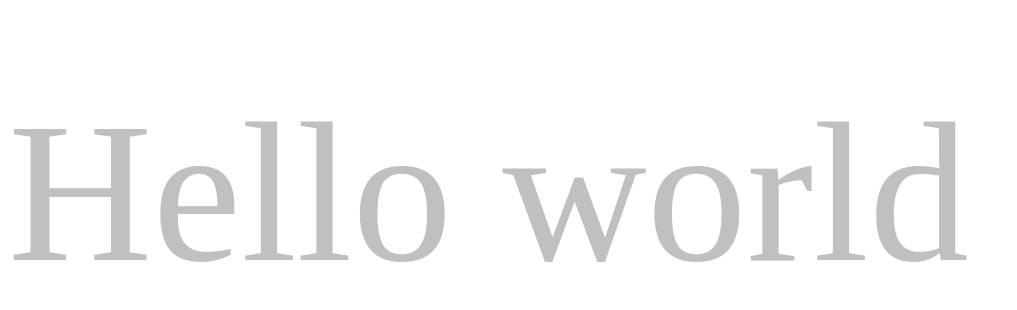
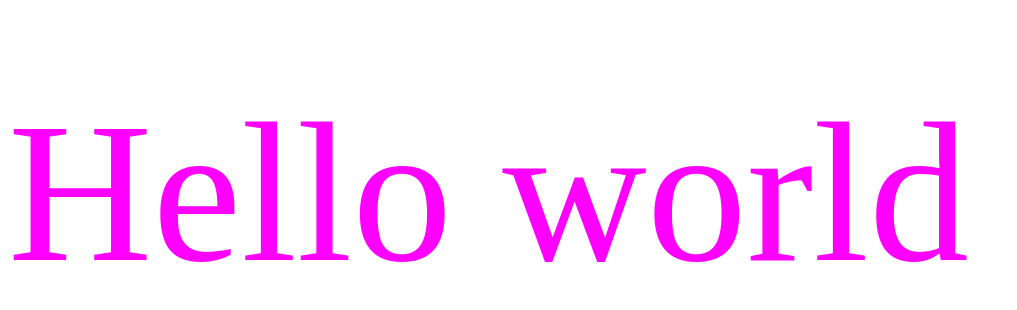
Before and after one commit to spokencurve/HTML-Hello-worlf-Delete-this, a plain HTML site: page index.html in a window 1280 px wide. Shown: the part 122-432 px from the top of the page, without its empty margins (0-1017 px from the left). Drawn offline with Linux system fonts and the light colour scheme.

Commit message:
color change

```diff
--- a/index.html
+++ b/index.html
@@ -5,6 +5,6 @@
     <title>Look at thiss</title>
   </head>
   <body>
-  <p style="color:silver; font-size:200px">Hello world</p>
+  <p style="color:magenta; font-size:200px">Hello world</p>
   </body>
 </html>
```
Also changed, not shown: 1 other file.
